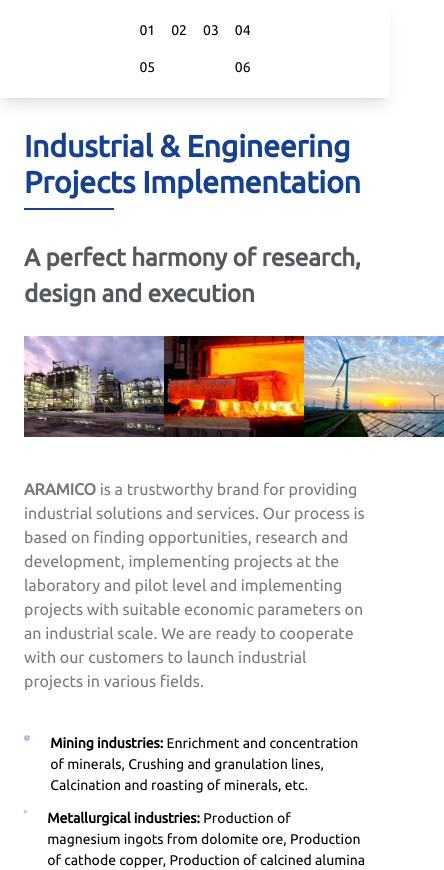
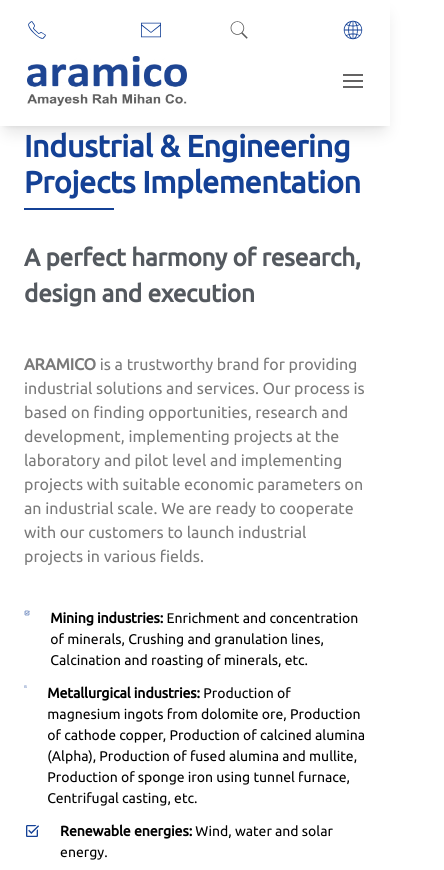
Before and after one commit to mohammadali-amd/aramico, a Next.js app: page / in a window 390 px wide. Shown: the top 870 px of the page, 444 px wide, since content can reach past the window. Built offline with nearby package versions, Linux system fonts and the light colour scheme.

Commit message:
working on mobile responsive

```diff
--- a/components/Navbar.jsx
+++ b/components/Navbar.jsx
@@ -12,6 +12,7 @@
   linkedin,
   youtube,
   language,
+  menu,
 } from "../images/icons";
 import Logo from "../public/aramico-Logo.png";
 import Image from "next/image";
@@ -225,22 +226,50 @@
         </div>
 
         {/* Mobile Menu */}
-        <div className="flex items-center mx-auto gap-[200px] lg:hidden z-[20]">
+        <div className="flex items-center lg:hidden z-[20]">
           <div className="grid grid-cols-4 gap-4">
-            <div>01</div>
-            <div>02</div>
-            <div>03</div>
-            <div>04</div>
-            <div className="col-span-2">05</div>
-            <div className="col-span-2 flex justify-end">06</div>
+            <div>
+              <Image src={phone} alt="phone" className="w-5 h-5" />
+            </div>
+            <div className="flex justify-center">
+              <Image src={email} alt="email" className="w-5 h-5" />
+            </div>
+            <div className="flex justify-center">
+              <Image src={search} alt="search" className="w-5 h-5" />
+            </div>
+            <div className="flex justify-end">
+              <Image src={language} alt="language" className="w-5 h-5" />
+            </div>
+            <div className="col-span-2">
+              <Link href={"/"}>
+                <Image
+                  src={Logo}
+                  alt="logo"
+                  className="object-contain duration-300  w-40"
+                />
+              </Link>
+            </div>
+            <div className="col-span-2 flex justify-end items-center">
+              <Image src={menu} alt="menu" className="w-5 h-5" />
+            </div>
           </div>
 
-          {/* Logo */}
-          {/* <Link href="/#top" className="z-10">
-                        <Image src={Logo} alt="logo" className="w-60 md:w-[90px] object-contain" />
-                    </Link>
-                    <Image src="/menu.svg" width={100} height={100} alt="menu" onClick={() => setNav(true)} className="w-[24px] h-[24px] object-contain" /> */}
-
+          {/*
+              <Link href={"/"} className="grid content-center row-span-3 mr-20">
+                <Image
+                  src={Logo}
+                  alt="logo"
+                  className={`object-contain justify-end duration-300  ${
+                    isScrolled ? "w-40" : "w-56"
+                  }`}
+                />
+              </Link>
+            </div>
+            <div className="col-span-2 flex justify-end">
+              <Image src={menu} alt="menu" className="w-5 h-5" />
+            </div>
+          </div>
+           */}
           {nav && (
             <div
               className={
--- a/images/icons/index.js
+++ b/images/icons/index.js
@@ -15,6 +15,7 @@
 import location from './icons8_location.svg';
 import whatsapp from './icons8_whatsapp.svg';
 import fax from './icons8_fax.svg';
+import menu from './icons8_menu.svg';
 
 export {
     phone,
@@ -33,5 +34,6 @@
     tick_box,
     location,
     whatsapp,
-    fax
+    fax,
+    menu
 };
--- a/sections/HomePage.jsx
+++ b/sections/HomePage.jsx
@@ -74,11 +74,11 @@
         </h1>
         <Divider className="my-3" />
         <h2>A perfect harmony of research, design and execution</h2>
-        <div className="flex justify-between mt-6">
+        {/* <div className="flex justify-between mt-6">
           <Image src={pic_1} alt="" className="w-[140px] md:w-[390px]" />
           <Image src={pic_2} alt="" className="w-[140px] md:w-[390px]" />
           <Image src={pic_3} alt="" className="w-[140px] md:w-[390px]" />
-        </div>
+        </div> */}
 
         <p className="py-10 text-base text-text">
           <b>ARAMICO</b> is a trustworthy brand for providing industrial
```
